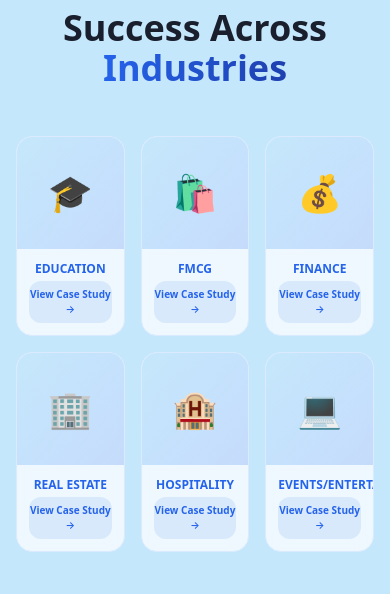
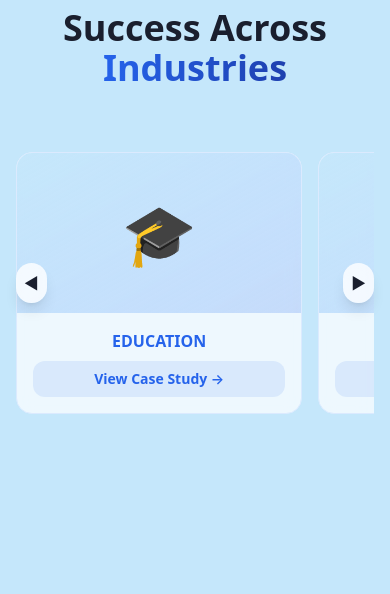
Before and after one commit to shubhworks/bigwigsocial, a Next.js app in the folder apps/frontend/: page / in a window 390 px wide. Shown: the part 3540-4134 px from the top of the page. Built offline with nearby package versions, Linux system fonts and the light colour scheme.

Commit message:
carousel for portfolio

```diff
--- a/apps/frontend/components/portfolio-section.tsx
+++ b/apps/frontend/components/portfolio-section.tsx
@@ -1,10 +1,24 @@
 'use client'
 
-import { useState } from 'react'
+import { useState, useRef } from 'react'
 import Link from 'next/link'
 
 export default function PortfolioSection() {
   const [activeFilter, setActiveFilter] = useState('ALL WORKS')
+
+  const carouselRef = useRef<HTMLDivElement | null>(null)
+
+  const scrollLeft = () => {
+    if (carouselRef.current) {
+      carouselRef.current.scrollBy({ left: -250, behavior: 'smooth' })
+    }
+  }
+
+  const scrollRight = () => {
+    if (carouselRef.current) {
+      carouselRef.current.scrollBy({ left: 250, behavior: 'smooth' })
+    }
+  }
 
   // Map category names to portfolio sector IDs
   const getCategoryLink = (category: string): string => {
@@ -22,52 +36,90 @@ export default function PortfolioSection() {
   const filters = ['ALL WORKS', 'EDUCATION', 'FMCG', 'REAL ESTATE', 'FINANCE', 'HOSPITALITY']
 
   const works = [
-    {
-      id: 1,
-      category: 'EDUCATION',
-      image: '🎓',
-    },
-    {
-      id: 2,
-      category: 'FMCG',
-      image: '🛍️',
-    },
-    {
-      id: 3,
-      category: 'FINANCE',
-      image: '💰',
-    },
-    {
-      id: 4,
-      category: 'REAL ESTATE',
-      image: '🏢',
-    },
-    {
-      id: 5,
-      category: 'HOSPITALITY',
-      image: '🏨',
-    },
-    {
-      id: 6,
-      category: 'Events/Entertainment',
-      image: '💻',
-    },
+    { id: 1, category: 'EDUCATION', image: '🎓' },
+    { id: 2, category: 'FMCG', image: '🛍️' },
+    { id: 3, category: 'FINANCE', image: '💰' },
+    { id: 4, category: 'REAL ESTATE', image: '🏢' },
+    { id: 5, category: 'HOSPITALITY', image: '🏨' },
+    { id: 6, category: 'Events/Entertainment', image: '💻' },
   ]
 
-  const filteredWorks = activeFilter === 'ALL WORKS'
-    ? works
-    : works.filter(work => work.category === activeFilter)
+  const filteredWorks =
+    activeFilter === 'ALL WORKS'
+      ? works
+      : works.filter(work => work.category === activeFilter)
 
   return (
     <section id="portfolio" className="py-20 md:py-32 bg-[var(--color-primary)]">
       <div className="max-w-7xl mx-auto px-4 sm:px-6 lg:px-8">
+
         <div className="text-center mb-12">
           <h2 className="text-4xl md:text-5xl font-bold text-[var(--color-text-primary)] mb-4">
             Success Across <span className="text-transparent bg-clip-text bg-gradient-to-r from-[var(--color-accent)] to-[var(--color-accent-dark)]">Industries</span>
           </h2>
         </div>
-        {/* Portfolio Grid */}
-        <div className="grid grid-cols-3 md:grid-cols-3 gap-4 md:gap-8">
+
+        {/* ================= MOBILE CAROUSEL ================= */}
+        <div className="md:hidden relative">
+          {/* Left Button */}
+          <button
+            onClick={scrollLeft}
+            className="absolute left-0 top-1/2 -translate-y-1/2 z-20 bg-white/80 backdrop-blur-sm p-2 rounded-full shadow-lg"
+          >
+            ◀
+          </button>
+
+          {/* Right Button */}
+          <button
+            onClick={scrollRight}
+            className="absolute right-0 top-1/2 -translate-y-1/2 z-20 bg-white/80 backdrop-blur-sm p-2 rounded-full shadow-lg"
+          >
+            ▶
+          </button>
+
+          <div
+            ref={carouselRef}
+            className="flex overflow-x-scroll scrollbar-hide gap-4 py-4 scroll-smooth"
+          >
+            {filteredWorks.map((work, idx) => (
+              <Link key={work.id} href={getCategoryLink(work.category)} className="min-w-[80%]">
+                <div
+                  className="group relative bg-white/70 backdrop-blur-sm rounded-xl
+                    overflow-hidden border border-white/40
+                    hover:border-[var(--color-accent)]/50 transition-all duration-300
+                    hover:shadow-2xl cursor-pointer"
+                  style={{ animationDelay: `${idx * 50}ms` }}
+                >
+                  {/* Image Area */}
+                  <div className="relative h-40
+                    bg-gradient-to-br from-[var(--color-primary)]
+                    to-[var(--color-accent)]/20 flex items-center justify-center">
+                    <span className="text-6xl group-hover:scale-110 transition-transform duration-300">
+                      {work.image}
+                    </span>
+                  </div>
+
+                  {/* Content */}
+                  <div className="p-4">
+                    <p className="text-base text-center font-bold
+                      text-[var(--color-accent)] uppercase mb-2">
+                      {work.category}
+                    </p>
+
+                    <button className="w-full py-2
+                      bg-[var(--color-accent)]/10 hover:bg-[var(--color-accent)]/20
+                      text-[var(--color-accent)] rounded-lg font-semibold text-sm transition-all">
+                      View Case Study →
+                    </button>
+                  </div>
+                </div>
+              </Link>
+            ))}
+          </div>
+        </div>
+
+        {/* ================= DESKTOP GRID (Untouched) ================= */}
+        <div className="hidden md:grid md:grid-cols-3 gap-8">
           {filteredWorks.map((work, idx) => (
             <Link key={work.id} href={getCategoryLink(work.category)}>
               <div
@@ -78,26 +130,25 @@ export default function PortfolioSection() {
                 style={{ animationDelay: `${idx * 50}ms` }}
               >
                 {/* Image Area */}
-                <div className="relative h-28 md:h-56
+                <div className="relative h-56
                         bg-gradient-to-br from-[var(--color-primary)]
-                        to-[var(--color-accent)]/20 overflow-hidden
-                        flex items-center justify-center">
-                  <span className="text-4xl md:text-8xl group-hover:scale-110 transition-transform duration-300">
+                        to-[var(--color-accent)]/20 flex items-center justify-center">
+                  <span className="text-8xl group-hover:scale-110 transition-transform duration-300">
                     {work.image}
                   </span>
                 </div>
 
                 {/* Content */}
-                <div className="p-3 md:p-6">
-                  <p className="text-xs md:text-xl text-center font-bold
-                        text-[var(--color-accent)] uppercase mb-1 md:mb-2">
+                <div className="p-6">
+                  <p className="text-xl text-center font-bold
+                        text-[var(--color-accent)] uppercase mb-2">
                     {work.category}
                   </p>
 
-                  <button className="w-full py-1.5 md:py-2
+                  <button className="w-full py-2
                              bg-[var(--color-accent)]/10 hover:bg-[var(--color-accent)]/20
                              text-[var(--color-accent)] rounded-lg font-semibold
-                             text-[10px] md:text-sm transition-all">
+                             text-sm transition-all">
                     View Case Study →
                   </button>
                 </div>
```
